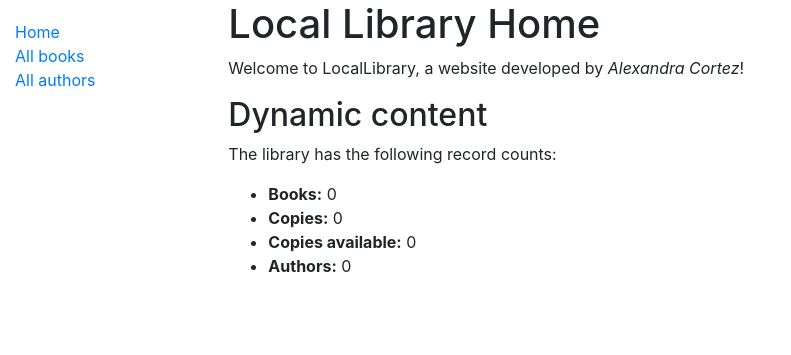
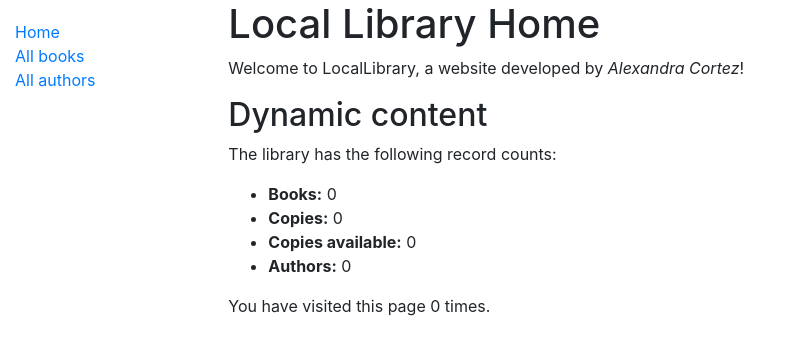
Before and after one commit to acortezrose/django_projects, a Django app: page /catalog/ in a window 1280 px wide. Shown: the top 355 px of the page, without its empty margins (0-791 px from the left). Run offline with Django 3.2, Linux system fonts and the light colour scheme; data that the repository does not hold is empty; some libraries are stand-ins or nearby versions.

Commit message:
session tutorial complete

```diff
--- a/locallibrary/catalog/templates/index.html
+++ b/locallibrary/catalog/templates/index.html
@@ -11,4 +11,6 @@
     <li><strong>Copies available:</strong> {{ num_instances_available }}</li>
     <li><strong>Authors:</strong> {{ num_authors }}</li>
   </ul>
+  <p>You have visited this page {{ num_visits }}{% if num_visits == 1 %} time{% else %} times{% endif %}.</p>
+
 {% endblock %}
--- a/locallibrary/catalog/views.py
+++ b/locallibrary/catalog/views.py
@@ -16,11 +16,16 @@ def index(request):
     # The 'all()' is implied by default.
     num_authors = Author.objects.count()
 
+    # number of visits to this view, as counted in the session variable.
+    num_visits = request.session.get('num_visits', 0)
+    request.session['num_visits'] = num_visits + 1
+
     context = {
         'num_books': num_books,
         'num_instances': num_instances,
         'num_instances_available': num_instances_available,
         'num_authors': num_authors,
+	'num_visits': num_visits,
     }
 
     # Render the HTML template index.html with the data in the context variable
```
